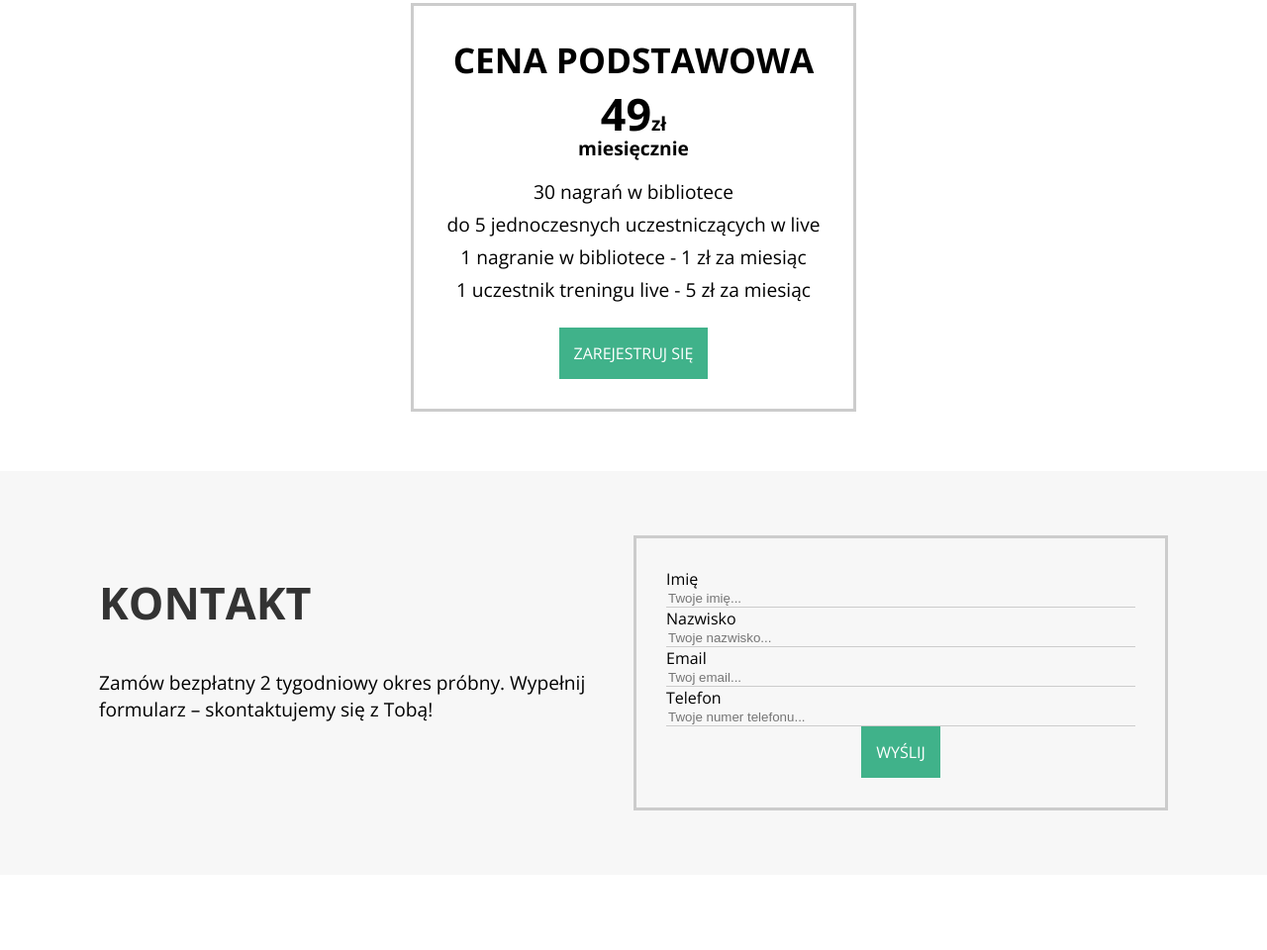
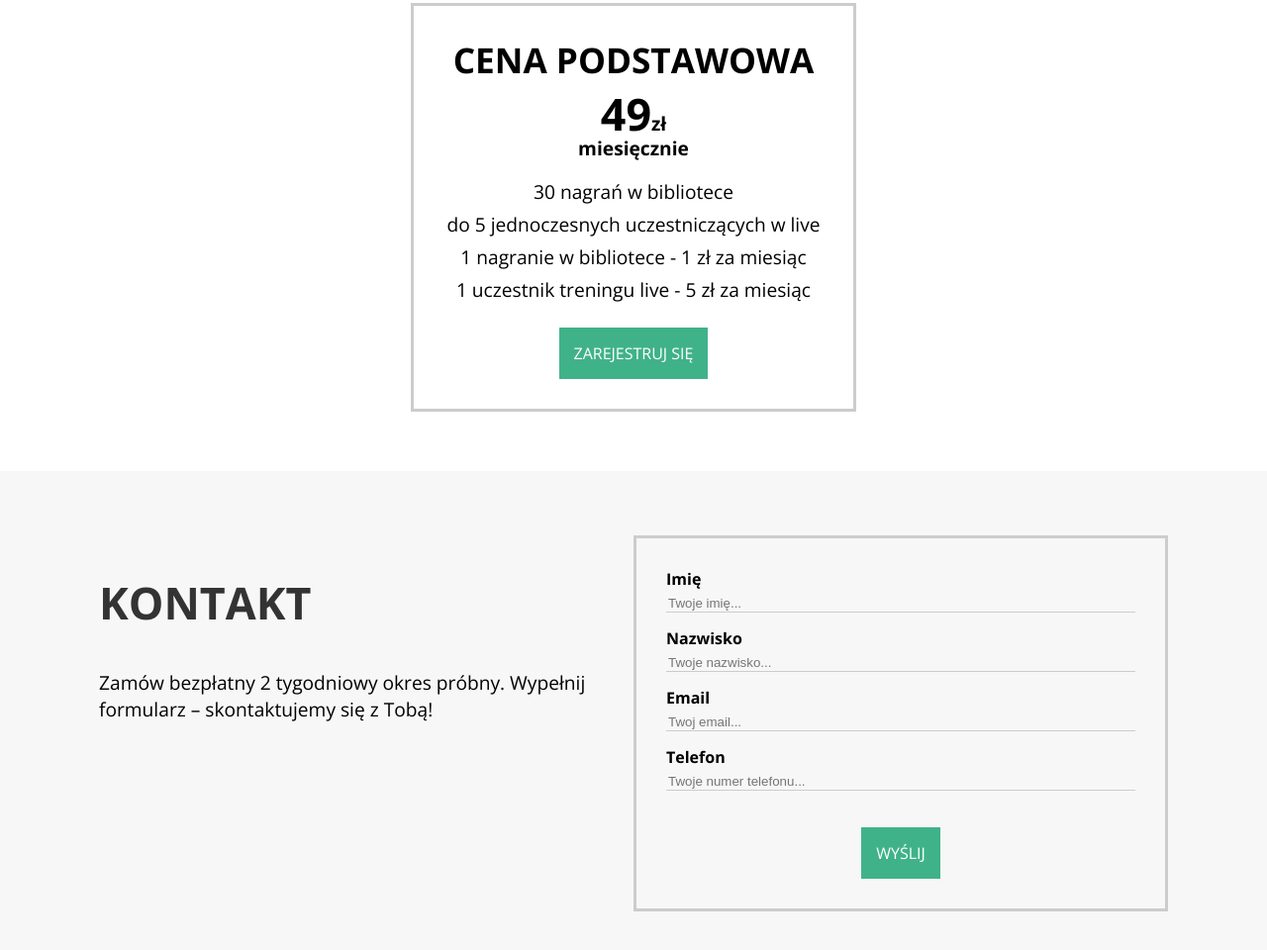
Before and after one commit to MateuszSzostek/Click4fit, a Gatsby site: page / in a window 1280 px wide. Shown: the part 2921-3881 px from the top of the page at 99% size. Before the commit the page ends 3805 px from the top, so only its background shows below. Built offline with nearby package versions, Linux system fonts and the light colour scheme; Gatsby itself is replaced by a stand-in of ours.

Commit message:
Contact Form

```diff
--- a/src/components/ContactForm.tsx
+++ b/src/components/ContactForm.tsx
@@ -15,14 +15,39 @@ const ContactForm = () => {
               </p>
             </div>
             <form className="contact-form">
-              <label>Imię</label>
-              <input type="text" placeholder="Twoje imię..."></input>
-              <label>Nazwisko</label>
-              <input type="text" placeholder="Twoje nazwisko..."></input>
-              <label>Email</label>
-              <input type="text" placeholder="Twoj email..."></input>
-              <label>Telefon</label>
-              <input type="text" placeholder="Twoje numer telefonu..."></input>
+              <label className="bold-text" htmlFor="name">
+                Imię
+              </label>
+              <input
+                type="text"
+                name="name"
+                placeholder="Twoje imię..."
+              ></input>
+              <label className="bold-text" htmlFor="surname">
+                Nazwisko
+              </label>
+              <input
+                type="text"
+                name="surname"
+                placeholder="Twoje nazwisko..."
+              ></input>
+              <label className="bold-text" htmlFor="email">
+                Email
+              </label>
+              <input
+                type="text"
+                name="email"
+                placeholder="Twoj email..."
+              ></input>
+              <label className="bold-text" htmlFor="phone">
+                Telefon
+              </label>
+              <input
+                type="text"
+                name="phone"
+                placeholder="Twoje numer telefonu..."
+              ></input>
+              <br />
               <Button>WYŚLIJ</Button>
             </form>
           </div>
```
Also changed, not shown: src/css/styles.min.css.
